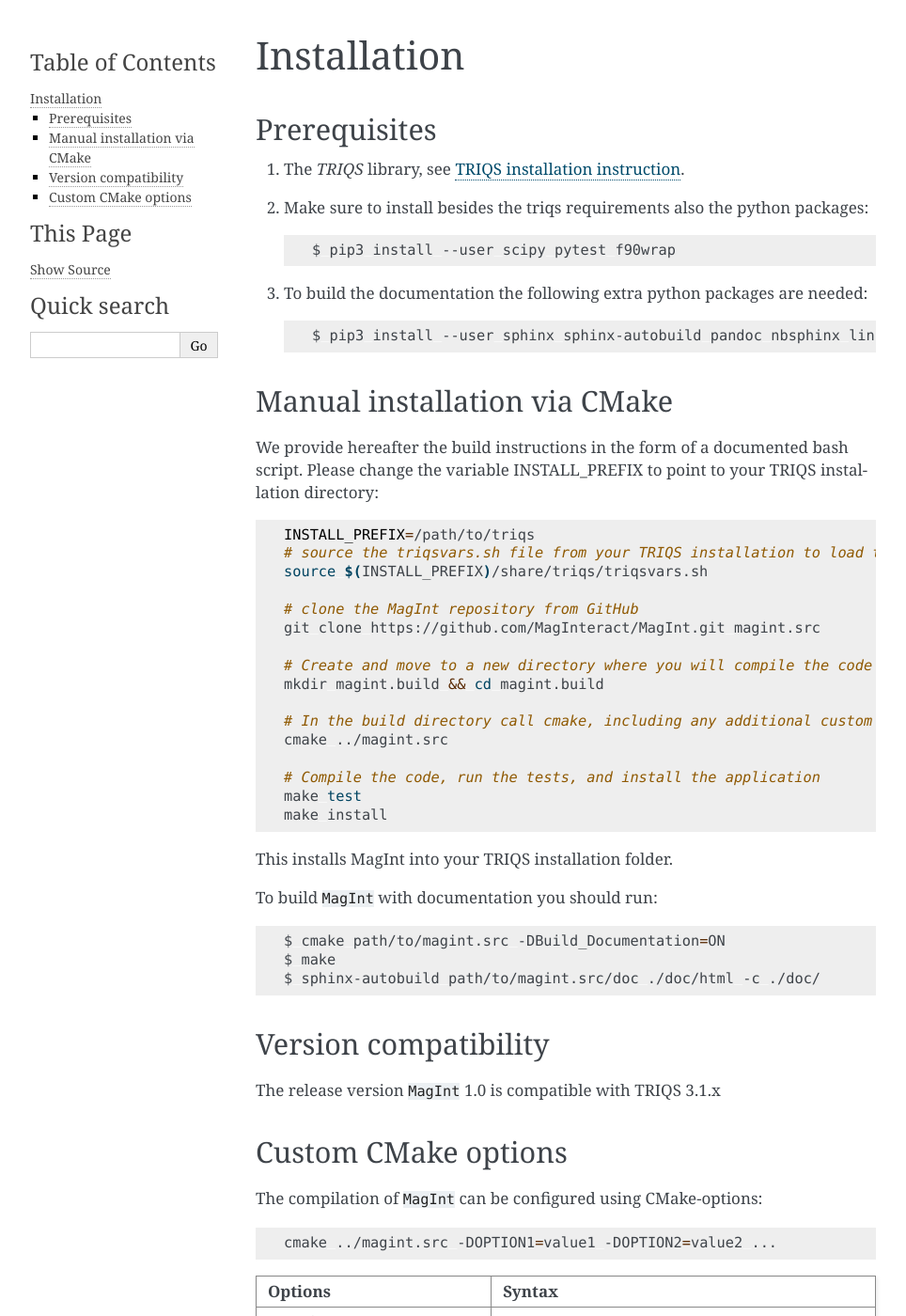
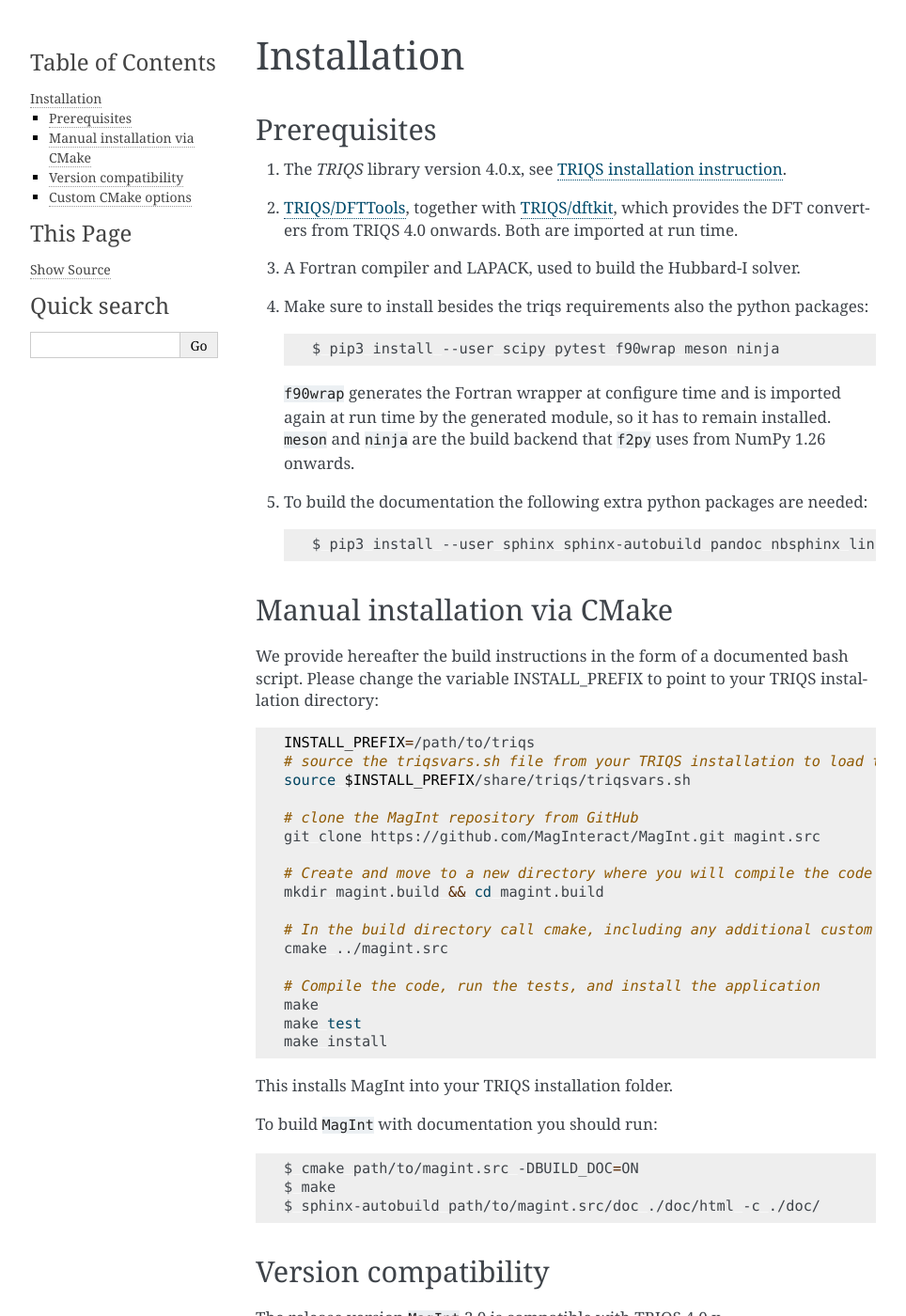
Before and after one commit to MagInteract/MagInt, a Sphinx documentation site: the page built from doc/source/installation.rst, in a window 1280 px wide and 1400 px high. Shown: the whole window at 94% size, without its empty margins (148-1112 px from the left). Built offline with Sphinx 7.4.7, drawn with Linux system fonts in a browser that asks for light colours; some of the changed text lies outside the part shown.

Commit message:
docs: bring the installation instructions in line with the code
The install page had drifted from CMakeLists.txt and from the TRIQS 4.0
requirements recorded in requirements.txt:

- state TRIQS 4.0.x, and list DFTTools and dftkit -- which the python
  sources import at run time -- among the prerequisites
- name the Fortran compiler and LAPACK that the Hubbard-I solver needs
- add meson and ninja, the backend f2py uses from NumPy 1.26 onwards, and
  note that f90wrap is a run-time dependency and not only a build tool
- source $(INSTALL_PREFIX)/... was command substitution rather than a
  variable reference
- make test does not build anything, so call plain make first
- the documentation option is BUILD_DOC, not Build_Documentation
- the install-prefix example still referred to path_to_solid_dmft
- drop the Build_Tests and CMAKE_BUILD_TYPE rows: no Build_Tests option is
  defined, and CMakeLists.txt sets CMAKE_BUILD_TYPE unconditionally, so the
  documented Debug value is overridden. Say so instead.
- the version line claimed MagInt 1.0 against TRIQS 3.1.x

The github.com/MagInteract/MagInt clone URL is left as is: it is the
upstream repository this one is a fork of.

```diff
--- a/doc/source/installation.rst
+++ b/doc/source/installation.rst
@@ -7,11 +7,22 @@
 Prerequisites
 -------------
 
-#. The `TRIQS` library, see `TRIQS installation instruction <https://triqs.github.io/triqs/latest/install.html>`_.
+#. The `TRIQS` library version 4.0.x, see `TRIQS installation instruction <https://triqs.github.io/triqs/latest/install.html>`_.
+
+#. `TRIQS/DFTTools <https://triqs.github.io/dft_tools/latest/>`_, together with
+   `TRIQS/dftkit <https://triqs.github.io/dftkit/latest/>`_, which provides the
+   DFT converters from TRIQS 4.0 onwards. Both are imported at run time.
+
+#. A Fortran compiler and LAPACK, used to build the Hubbard-I solver.
 
 #. Make sure to install besides the triqs requirements also the python packages::
 
-     $ pip3 install --user scipy pytest f90wrap
+     $ pip3 install --user scipy pytest f90wrap meson ninja
+
+   ``f90wrap`` generates the Fortran wrapper at configure time and is imported
+   again at run time by the generated module, so it has to remain installed.
+   ``meson`` and ``ninja`` are the build backend that ``f2py`` uses from NumPy
+   1.26 onwards.
 
 #. To build the documentation the following extra python packages are needed::
 
@@ -27,7 +38,7 @@
 
     INSTALL_PREFIX=/path/to/triqs
     # source the triqsvars.sh file from your TRIQS installation to load the TRIQS environment
-    source $(INSTALL_PREFIX)/share/triqs/triqsvars.sh
+    source $INSTALL_PREFIX/share/triqs/triqsvars.sh
 
     # clone the MagInt repository from GitHub
     git clone https://github.com/MagInteract/MagInt.git magint.src
@@ -39,6 +50,7 @@
     cmake ../magint.src
 
     # Compile the code, run the tests, and install the application
+    make
     make test
     make install
 
@@ -46,7 +58,7 @@
 
 To build ``MagInt`` with documentation you should run::
 
-     $ cmake path/to/magint.src -DBuild_Documentation=ON
+     $ cmake path/to/magint.src -DBUILD_DOC=ON
      $ make
      $ sphinx-autobuild path/to/magint.src/doc ./doc/html -c ./doc/
 
@@ -54,7 +66,7 @@
 Version compatibility
 ---------------------
 
-The release version ``MagInt`` 1.0 is compatible with TRIQS 3.1.x
+The release version ``MagInt`` 3.0 is compatible with TRIQS 4.0.x
 
 Custom CMake options
 --------------------
@@ -66,11 +78,12 @@
 +-----------------------------------------------------------------+-----------------------------------------------+
 | Options                                                         | Syntax                                        |
 +=================================================================+===============================================+
-| Specify an installation path other than path_to_triqs           | -DCMAKE_INSTALL_PREFIX=path_to_solid_dmft     |
+| Specify an installation path other than path_to_triqs           | -DCMAKE_INSTALL_PREFIX=path_to_magint         |
 +-----------------------------------------------------------------+-----------------------------------------------+
-| Build in Debugging Mode                                         | -DCMAKE_BUILD_TYPE=Debug                      |
+| Build the documentation                                         | -DBUILD_DOC=ON                                |
 +-----------------------------------------------------------------+-----------------------------------------------+
-| Disable testing (not recommended)                               | -DBuild_Tests=OFF                             |
-+-----------------------------------------------------------------+-----------------------------------------------+
-| Build the documentation                                         | -DBuild_Documentation=ON                      |
-+-----------------------------------------------------------------+-----------------------------------------------+
+
+``CMAKE_BUILD_TYPE`` is not configurable on the command line: ``CMakeLists.txt``
+sets it to ``Release`` unconditionally, which overrides any value passed to
+``cmake``. The test suite is likewise always configured, so there is no option
+to disable it.
```
